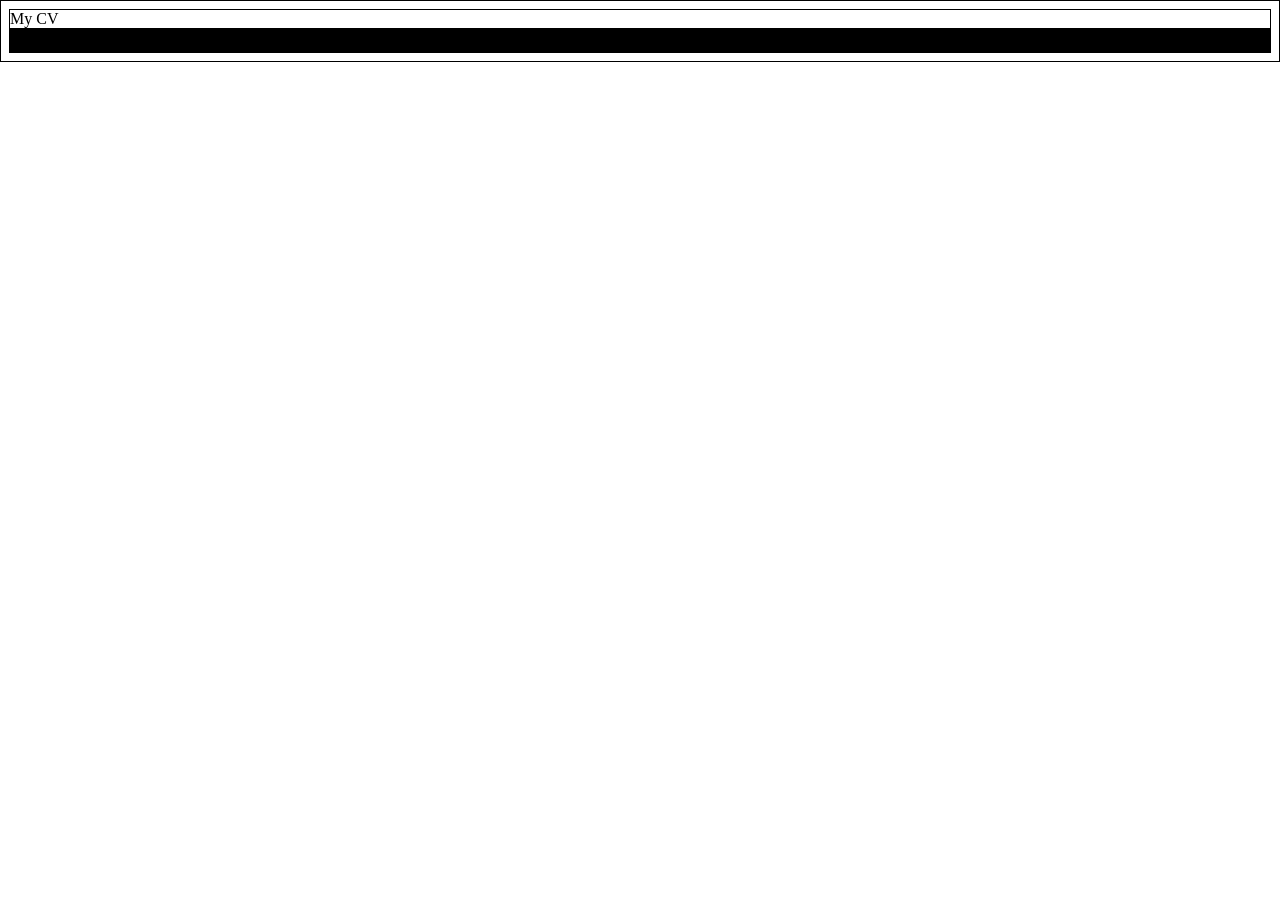
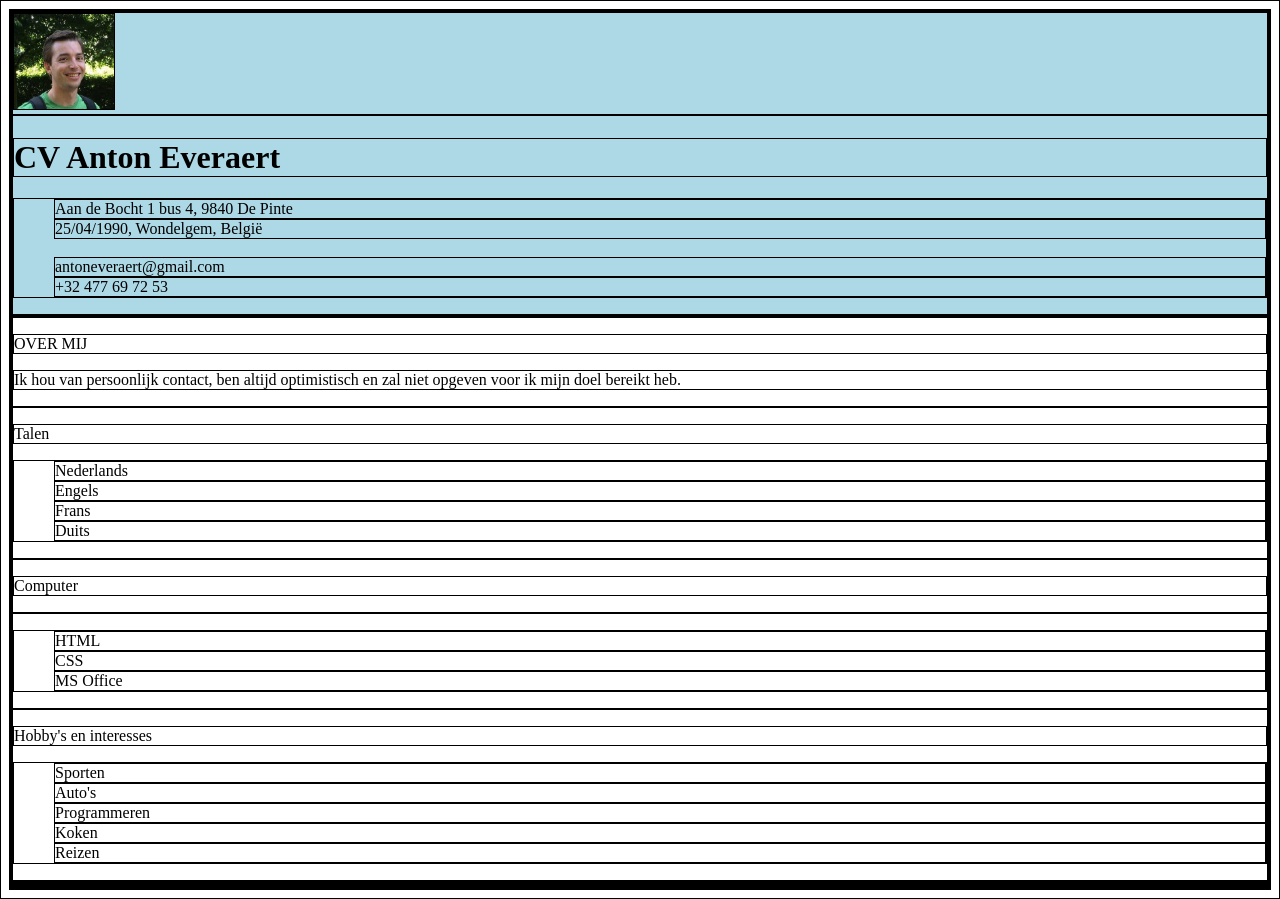
Before and after one commit to Anton90/My-CV, a plain HTML site: page index.html in a window 1280 px wide. Before the commit the page ends 800 px from the top, so only its background shows below. Drawn offline with Linux system fonts and the light colour scheme.

Commit message:
added information

```diff
--- a/index.html
+++ b/index.html
@@ -3,32 +3,63 @@
 <head>
 
   <meta name="viewport" content="width=device-width, initial-scale=1.0">
-  <link rel="stylesheet" href="styles.css"
+  <link rel="stylesheet" href="styles.css">
   <title>My CV</title>
 
 </head>
 <body>
+
   <div class="container">
     <div class="general">
       <div class="picture">
-
+        <img src="Photo.jpg" alt="Picture Anton" width="100px">
       </div>
       <div class="info">
-
+        <h1 id="title">CV Anton Everaert</h1>
+        <ul>
+          <li>Aan de Bocht 1 bus 4, 9840 De Pinte</li>
+          <li>25/04/1990, Wondelgem, België</li>
+          <br>
+          <li>antoneveraert@gmail.com</li>
+          <li>+32 477 69 72 53</li>
+        </ul>
       </div>
     </div>
+
     <div class="skills">
       <div class="aboutme">
+          <p id="me">OVER MIJ</p>
+          <p>Ik hou van persoonlijk contact, ben altijd optimistisch en zal niet opgeven voor ik mijn doel bereikt heb.
+      </div>
 
+      <div class="languages">
+          <p>Talen</p>
+          <ul>
+            <li>Nederlands</li>
+            <li>Engels</li>
+            <li>Frans</li>
+            <li>Duits</li>
+          </ul>
       </div>
-      <div class="languages">
 
+      <div class="pcskills">
+          <p>Computer<p>
+          <ul>
+            <li>HTML</li>
+            <li>CSS</li>
+            <li>MS Office</li>
+          </ul>
       </div>
-      <div class="pcskills">
 
-      </div>
       <div class="hobby">
-
+          <p>Hobby's en interesses</p>
+          <ul class="interesses">
+            <li>Sporten</li>
+            <li>Auto's</li>
+            <li>Programmeren</li>
+            <li>Koken</li>
+            <li>Reizen</li>
+          </ul>
       </div>
       <div class="other">
 
--- a/styles.css
+++ b/styles.css
@@ -1,3 +1,11 @@
 * {
   border: 1px solid black;
 }
+
+.general {
+	background-color: lightblue;
+}
+
+ul {
+	list-style: none;
+}
```
Also changed, not shown: Photo.jpg (added).
